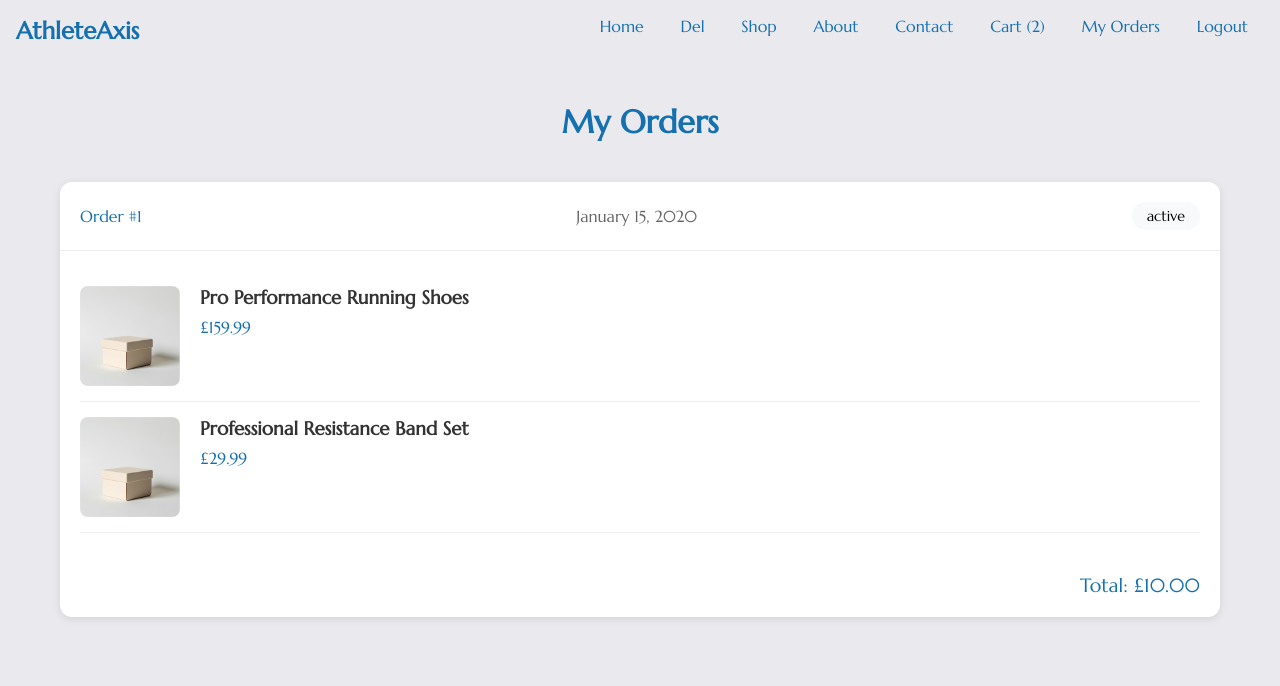
After one commit to NoorMhd7/AthleteAxis, a Flask app: page /orders in a window 1280 px wide. The commit adds this page. Shown: the top 686 px of the page. Run offline with Flask 3, Linux system fonts and the light colour scheme; a user stored in the database is signed in; data comes from the database, SQL or seed files in the repository; both versions use the stored data as it was after the commit; tables that the repository leaves empty hold one stand-in row (values such as "Sample post").

Commit message:
90% done

```diff
--- a/app/routes.py
+++ b/app/routes.py
@@ -1,12 +1,14 @@
-from flask import Blueprint, render_template, redirect, request, url_for, flash
+from flask import Blueprint, render_template, redirect, request, url_for, flash, jsonify
 from flask_login import login_user, current_user, login_required, logout_user
 from werkzeug.security import generate_password_hash, check_password_hash
 from . import db
 from .models import User
 from .forms import RegistrationForm, LoginForm
-from .models import Product, Category, CartItem
+from .models import Product, Category, CartItem, Order, order_products
 import json
 from pathlib import Path
+from sqlalchemy import and_
+from datetime import datetime
 
 main = Blueprint('main', __name__)
 
@@ -34,6 +36,13 @@ def cart():
     subtotal = sum(item.quantity * item.product.price for item in cart_items)
     return render_template('cart.html', cart_items=cart_items, subtotal=subtotal)
 
+@main.route('/orders')
+@login_required
+def orders():
+    user_orders = Order.query.filter_by(user_id=current_user.id)\
+                      .filter(Order.products.any())\
+                      .order_by(Order.order_date.desc()).all()
+    return render_template('orders.html', orders=user_orders)
 
 @main.route("/register", methods=["GET", "POST"])
 def register():
@@ -119,13 +128,14 @@ def update_cart(item_id):
 
     db.session.commit()
 
-    # Calculate new subtotal
     cart_items = CartItem.query.filter_by(user_id=current_user.id).all()
     subtotal = sum(item.quantity * item.product.price for item in cart_items)
+    cart_count = sum(item.quantity for item in cart_items)
 
     return jsonify({
         'quantity': new_quantity if new_quantity > 0 else 0,
-        'subtotal': f"${subtotal:.2f}"
+        'subtotal': f"£{subtotal:.2f}",
+        'cart_count': cart_count
     })
 
 @main.route('/cart/remove/<int:item_id>', methods=['POST'])
@@ -151,6 +161,7 @@ def remove_from_cart(item_id):
 @login_required
 def add_to_cart(product_id):
     product = Product.query.get_or_404(product_id)
+    # Get quantity from form data and convert to integer
     quantity = int(request.form.get('quantity', 1))
 
     # Check if item already in cart
@@ -159,22 +170,25 @@ def add_to_cart(product_id):
         product_id=product_id
     ).first()
 
-    if cart_item:
-        cart_item.quantity += quantity
-    else:
-        cart_item = CartItem(
-            user_id=current_user.id,
-            product_id=product_id,
-            quantity=quantity
-        )
-        db.session.add(cart_item)
+    try:
+        if cart_item:
+            # Update existing cart item quantity
+            cart_item.quantity = quantity  # Set to new quantity instead of adding
+        else:
+            # Create new cart item
+            cart_item = CartItem(
+                user_id=current_user.id,
+                product_id=product_id,
+                quantity=quantity  # Use the quantity from the form
+            )
+            db.session.add(cart_item)
 
-    try:
         db.session.commit()
-        flash('Item added to cart successfully!', 'success')
+        flash('Cart updated successfully!', 'success')
     except Exception as e:
         db.session.rollback()
-        flash('Error adding item to cart.', 'error')
+        flash('Error updating cart.', 'error')
+        print(f"Error: {e}")
 
     return redirect(url_for('main.cart'))
 
@@ -243,9 +257,14 @@ def setup_store():
 @main.route('/cleanup-products')
 def cleanup_products():
     try:
-        Product.query.delete()
+        # Delete in correct order to avoid foreign key constraints
+        CartItem.query.delete()  # Delete cart items first
+        Order.query.delete()     # Delete orders second
+        Product.query.delete()   # Delete products last
         db.session.commit()
-        return "All products removed. Visit /setup-store to reinitialize the store."
+
+        # Automatically redirect to setup-store
+        return redirect(url_for('main.setup_store'))
     except Exception as e:
         db.session.rollback()
         return f"Error cleaning up products: {str(e)}"
@@ -257,3 +276,46 @@ def inject_cart_count():
             db.func.sum(CartItem.quantity)).scalar() or 0
         return {'cart_count': int(cart_count)}
     return {'cart_count': 0}
+
+@main.route('/place-order', methods=['POST'])
+@login_required
+def place_order():
+    print("Place order route hit")
+    try:
+        cart_items = CartItem.query.filter_by(user_id=current_user.id).all()
+        if not cart_items:
+            return jsonify({'error': 'Cart is empty'}), 400
+
+        total_amount = sum(item.quantity * item.product.price for item in cart_items)
+
+        # Create order
+        order = Order(
+            user_id=current_user.id,
+            total_amount=total_amount,
+            status='PENDING',
+            shipping_address="Default Address"
+        )
+        db.session.add(order)
+        db.session.flush()  # Get the order ID
+
+        # Add products to order_products
+        for cart_item in cart_items:
+            db.session.execute(order_products.insert().values(
+                order_id=order.id,
+                product_id=cart_item.product_id,
+                quantity=cart_item.quantity,
+                price_at_time=cart_item.product.price
+            ))
+
+        # Clear cart
+        for item in cart_items:
+            db.session.delete(item)
+
+        db.session.commit()
+        print("Order created successfully")
+        return jsonify({'success': True}), 200
+
+    except Exception as e:
+        db.session.rollback()
+        print(f"Error in place_order: {str(e)}")
+        return jsonify({'error': str(e)}), 500
--- /dev/null
+++ b/app/static/css/orders.css
@@ -0,0 +1,90 @@
+.orders-container {
+    max-width: 1200px;
+    margin: 0 auto;
+    padding: 40px 20px;
+}
+
+.order-title {
+    color: #1470AF;
+    font-family: 'Marcellus', serif;
+    text-align: center;
+    margin-bottom: 40px;
+    font-size: 2rem;
+}
+
+.order-card {
+    background: white;
+    border-radius: 12px;
+    box-shadow: 0 2px 8px rgba(0, 0, 0, 0.1);
+    margin-bottom: 30px;
+    overflow: hidden;
+}
+
+.order-header {
+    display: flex;
+    justify-content: space-between;
+    align-items: center;
+    padding: 20px;
+    border-bottom: 1px solid #eee;
+}
+
+.order-number {
+    color: #1470AF;
+    font-family: 'Marcellus', serif;
+}
+
+.order-date {
+    color: #666;
+}
+
+.order-status {
+    background: #f8f9fa;
+    padding: 5px 15px;
+    border-radius: 20px;
+    font-size: 0.9rem;
+}
+
+.order-products {
+    padding: 20px;
+}
+
+.order-product {
+    display: flex;
+    gap: 20px;
+    padding: 15px 0;
+    border-bottom: 1px solid #eee;
+}
+
+.order-product img {
+    width: 100px;
+    height: 100px;
+    object-fit: cover;
+    border-radius: 8px;
+}
+
+.product-details h3 {
+    color: #333;
+    margin-bottom: 8px;
+}
+
+.product-price {
+    color: #1470AF;
+    font-weight: 500;
+}
+
+.order-total {
+    text-align: right;
+    padding: 20px;
+    font-size: 1.2rem;
+    color: #1470AF;
+    font-weight: 500;
+}
+
+.no-orders {
+    text-align: center;
+    color: #666;
+    padding: 40px;
+    background: white;
+    border-radius: 12px;
+    box-shadow: 0 2px 8px rgba(0, 0, 0, 0.1);
+}
--- a/app/templates/base.html
+++ b/app/templates/base.html
@@ -9,6 +9,7 @@
     <link rel="stylesheet" href="{{ url_for('static', filename='css/shop.css') }}">
     <link rel="stylesheet" href="{{ url_for('static', filename='css/product.css') }}">
     <link rel="stylesheet" href="{{ url_for('static', filename='css/cart.css') }}">
+    <link rel="stylesheet" href="{{ url_for('static', filename='css/orders.css') }}">
     <link href="https://fonts.googleapis.com/css2?family=Marcellus&display=swap" rel="stylesheet">
 </head>
 <body>
@@ -23,6 +24,9 @@
             <a href="/cart" style="margin: 0 1rem; color: #1470AF; text-decoration: none;">
                 Cart {% if cart_count > 0 %}({{ cart_count }}){% endif %}
             </a>
+            {% if current_user.is_authenticated %}
+                <a href="/orders" style="margin: 0 1rem; color: #1470AF; text-decoration: none;">My Orders</a>
+            {% endif %}
 
             <!-- Conditionally display login or logout based on whether the user is logged in -->
             {% if current_user.is_authenticated %}
--- /dev/null
+++ b/app/templates/orders.html
@@ -0,0 +1,36 @@
+{% extends "base.html" %}
+{% block content %}
+<div class="orders-container">
+    <h1 class="order-title">My Orders</h1>
+
+    {% if orders and orders[0].products %}
+        {% for order in orders %}
+        <div class="order-card">
+            <div class="order-header">
+                <span class="order-number">Order #{{ order.id }}</span>
+                <span class="order-date">{{ order.order_date.strftime('%B %d, %Y') }}</span>
+                <span class="order-status">{{ order.status }}</span>
+            </div>
+
+            <div class="order-products">
+                {% for product in order.products %}
+                <div class="order-product">
+                    <img src="{{ product.image }}" alt="{{ product.name }}">
+                    <div class="product-details">
+                        <h3>{{ product.name }}</h3>
+                        <p class="product-price">£{{ "%.2f"|format(product.price) }}</p>
+                    </div>
+                </div>
+                {% endfor %}
+            </div>
+
+            <div class="order-total">
+                <span>Total: £{{ "%.2f"|format(order.total_amount) }}</span>
+            </div>
+        </div>
+        {% endfor %}
+    {% else %}
+        <p class="no-orders">No orders available</p>
+    {% endif %}
+</div>
+{% endblock %}
```
Also changed, not shown: app/models.py (+20 -6 lines), app/templates/cart.html (+53 -13 lines), app/templates/product_detail.html (+4 -3 lines), migrations/versions/e5523d7d447c_update_order_products_table_structure.py (renamed from migrations/versions/7df52ade337e_fresh_database_setup.py, +8 -7 lines), instance/site.db.
